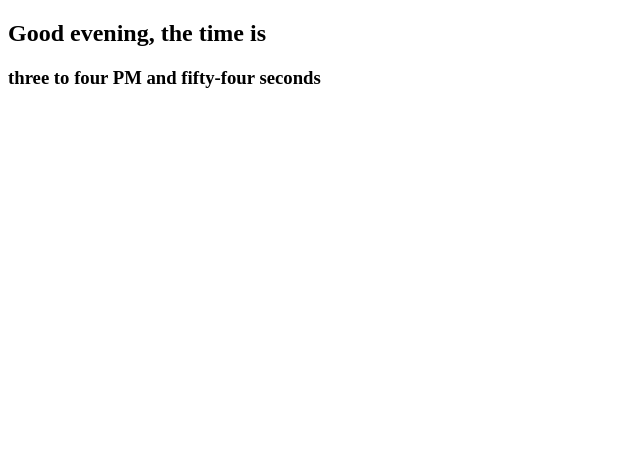
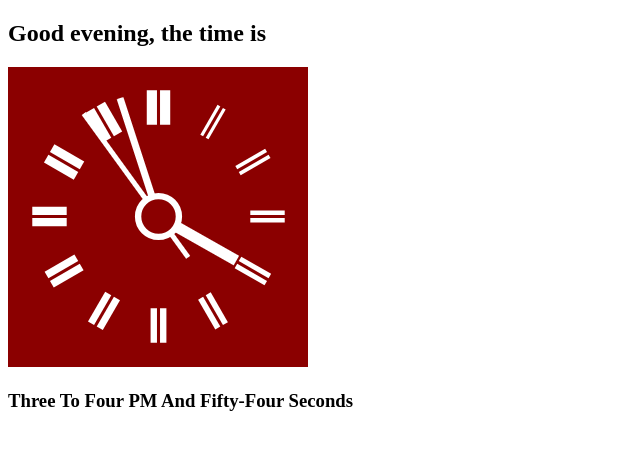
Before and after one commit to levchCode/what_time_is_it, a plain HTML site: page index.html in a window 1280 px wide. Shown: the whole page, without its empty margins (0-640 px from the left). Drawn offline with Linux system fonts and the light colour scheme.

Commit message:
fix: css shinenigans

```diff
--- a/index.html
+++ b/index.html
@@ -5,8 +5,8 @@
 		<meta charset="UTF-8">
 		<script type="application/javascript" src="js/timeteller.js" defer></script>
 		<script type="application/javascript" src="js/clock.js" defer></script>
-		<link rel="stylesheet" type=“text/css” href="css/style.css">
-		<link rel="stylesheet" type=“text/css” href="css/clock.css">
+		<link rel="stylesheet" href="styles/style.css">
+		<link rel="stylesheet" href="styles/clock.css">
 	</head>
 	<body>
 		<h2>Good <span id="daypart"></span>, the time is</h2>
--- a/css/clock.css
+++ b/styles/clock.css
@@ -2,7 +2,6 @@
     display:inline-block;
     line-height:0px;
     background-color: darkred;
-    ;
 }
 
 .clock-container {
@@ -22,7 +21,7 @@
     top: 0; bottom:0; left: 0; right: 0;
     border-radius: 50%;
     overflow: hidden;
-    background-image: url('svgs/face.svg')
+    background-image: url('../svgs/face.svg')
 }
 
 .hand-container-hour {
```
Also changed, not shown: styles/style.css (renamed from css/style.css).
